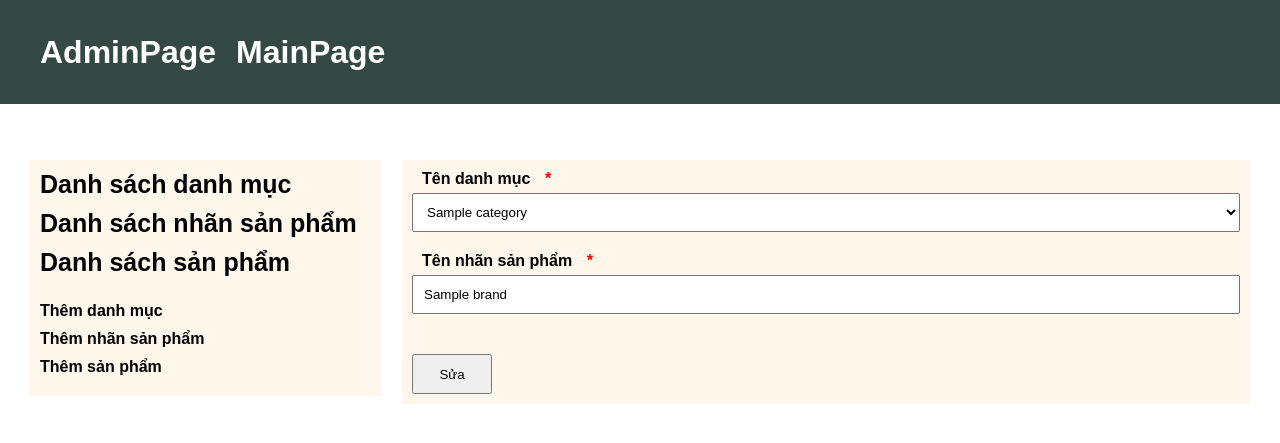
After one commit to Quankun1211/OhDecor, a PHP site: page /BrandUpdate.php?brand_id=1 in a window 1280 px wide. The commit adds this page. Shown: the top 443 px of the page. Run offline with PHP 8.4, Linux system fonts and the light colour scheme; tables that the repository leaves empty or names only in its code hold one stand-in row (values such as "Sample post").

```diff
--- a/admin/BrandAdd.php
+++ b/admin/BrandAdd.php
@@ -7,7 +7,7 @@
     $brand_name = $_POST['brand_name'];
     $category_id = $_POST['category_id'];
     $insert_brand = $brand->insert_brand($brand_name, $category_id);
-    header("Location:admin.php");
+    header("Location:adminBrand.php");
   }
 
 ?>
@@ -57,5 +57,3 @@
     </div>
   </div>
 </div>
-</body>
-</html>
--- /dev/null
+++ b/admin/BrandUpdate.php
@@ -0,0 +1,69 @@
+<?php
+  include '../class/brandClass.php';
+?>
+<?php
+  $brand_id = $_GET['brand_id'];
+  $brand = new Brand();
+  $get_brand_name = $brand->get_brand($brand_id);
+  $res_brand = $get_brand_name->fetch_assoc();
+  $brand_name = $res_brand['brand_name'];
+  $category_id = $res_brand['category_id'];
+
+  if($_SERVER['REQUEST_METHOD'] == 'POST') {
+    $category_id_update = $_POST['category_id'];
+    $brand_name_update = $_POST['brand_name'];
+
+    $brand_update = $brand->update_brand($brand_id, $category_id_update, $brand_name_update);
+    header("Location:adminBrand.php");
+  }
+?>
+<?php
+  include 'headerAdmin.php';
+?>
+<div class="container">
+  <div class="left-side">
+    <div class="col">
+      <div class="list-select">
+        <a href="adminCat.php" class="">Danh sách danh mục</a>
+        <a href="adminBrand.php" class="">Danh sách nhãn sản phẩm</a>
+        <a href="adminProd.php" class="">Danh sách sản phẩm</a>
+      </div>
+      <ul class="list-admin">
+        <li><a href="CategoryAdd.php">Thêm danh mục</a></li>
+        <li><a href="BrandAdd.php" >Thêm nhãn sản phẩm</a></li>
+        <li><a href="ProductAdd.php">Thêm sản phẩm</a></li>
+      </ul>
+    </div>
+  </div>
+  <div class="right-side">
+    <div class="col">
+      <form action="" method="post">
+        <div class="wrap-input">
+          <span>Tên danh mục <span style="color: red;">*</span></span>
+          <select name="category_id" id="">
+            <?php
+              $get_category = $brand->show_category_id($category_id);
+              $res_cat = $get_category->fetch_assoc();
+            ?>
+            <option value="<?php echo $category_id ?>"><?php echo $res_cat['category_name']; ?></option>
+            <?php
+              $get_cat_ajax = $brand->get_category_ajax($category_id);
+              if($get_cat_ajax) {
+                while($res_cat_ajax = $get_cat_ajax->fetch_assoc()) {
+            ?>
+            <option value="<?php echo $res_cat_ajax['category_id']; ?>"><?php echo $res_cat_ajax['category_name']; ?></option>
+            <?php
+                }
+              }
+            ?>
+          </select>
+        </div>
+        <div class="wrap-input">
+          <span>Tên nhãn sản phẩm <span style="color: red;">*</span></span>
+          <input type="text" placeholder="Nhập nhãn sản phẩm" name="brand_name" value="<?php echo $brand_name ?>">
+        </div>
+        <button class="btn">Sửa</button>
+      </form>
+    </div>
+  </div>
+</div>
--- a/admin/CategoryAdd.php
+++ b/admin/CategoryAdd.php
@@ -6,7 +6,7 @@
   if($_SERVER['REQUEST_METHOD'] == 'POST') {
     $category_name = $_POST['category_name'];
     $insert_category = $category->insert_category($category_name);
-    header("Location:admin.php");
+    header("Location:adminCat.php");
   }
 ?>
 
--- a/admin/ProductAdd.php
+++ b/admin/ProductAdd.php
@@ -16,7 +16,7 @@
     $product_quantity = $_POST['product_quantity'];
 
     $insert_product = $product->insert_product($category_id, $brand_id, $product_name, $product_code, $product_price, $product_size, $product_type, $product_material, $product_color, $product_quantity);
-    header("Location:admin.php");
+    header("Location:adminProd.php");
   }
 ?>
 <?php
--- a/admin/admin.css
+++ b/admin/admin.css
@@ -80,7 +80,7 @@ a {
   color: #000;
 }
 .active {
-  color: red !important;
+  color: green !important;
 }
 
 table, td, th {
@@ -120,3 +120,12 @@ table {
   width: 80px;
   height: 40px;
 }
+
+/* .container {
+  position: relative;
+}
+.drop-down {
+  position: absolute;
+  background: #000;
+  color: red;
+} */
--- a/admin/adminCat.php
+++ b/admin/adminCat.php
@@ -43,7 +43,7 @@
             <th><?php echo $res['category_name']; ?></th>
             <th>
               <a href="CategoryUpdate.php?category_id=<?php echo $category_id ?>">Sửa</a>
-              <a href="">Xóa</a>
+              <a href="CategoryDelete.php?category_id=<?php echo $category_id ?>">Xóa</a>
             </th>
           </tr>
           <?php
@@ -53,6 +53,7 @@
         </table>
       </div>
     </div>
+    <div class="drop-down">hok</div>
   </div>
 
 </body>
--- a/class/brandClass.php
+++ b/class/brandClass.php
@@ -25,5 +25,34 @@
       $res = $this->db->select($query);
       return $res;
     }
+    public function get_brand($brand_id) {
+      $query = "SELECT * FROM tbl_brand WHERE brand_id = '$brand_id'";
+      $res = $this->db->select($query);
+      return $res;
+    }
+    public function get_category_ajax($category_id) {
+      $query = "SELECT * FROM tbl_category WHERE category_id not like '$category_id'";
+      $res = $this->db->select($query);
+      return $res;
+    }
+    public function update_brand($brand_id, $category_id, $brand_name) {
+      $query = "
+        UPDATE tbl_brand
+        SET category_id = '$category_id', brand_name = '$brand_name'
+        WHERE brand_id = '$brand_id'
+      ";
+      $res = $this->db->update($query);
+      return $res;
+    }
+    public function delete_brand($brand_id) {
+      $query = "DELETE FROM tbl_brand WHERE brand_id = '$brand_id'";
+      $res = $this->db->delete($query);
+      return $res;
+    }
+    public function delete_prod($brand_id) {
+      $query = "DELETE FROM tbl_product WHERE brand_id = '$brand_id'";
+      $res = $this->db->delete($query);
+      return $res;
+    }
   }
 ?>
```
Also changed, not shown: admin/BrandDelete.php (added, +10 -0 lines), admin/CategoryDelete.php (added, +11 -0 lines), admin/CategoryUpdate.php (+55 -1 lines), admin/adminBrand.php (+4 -4 lines), class/categoryClass.php (+29 -0 lines). Lines whose indentation alone changed are shown as unchanged.
